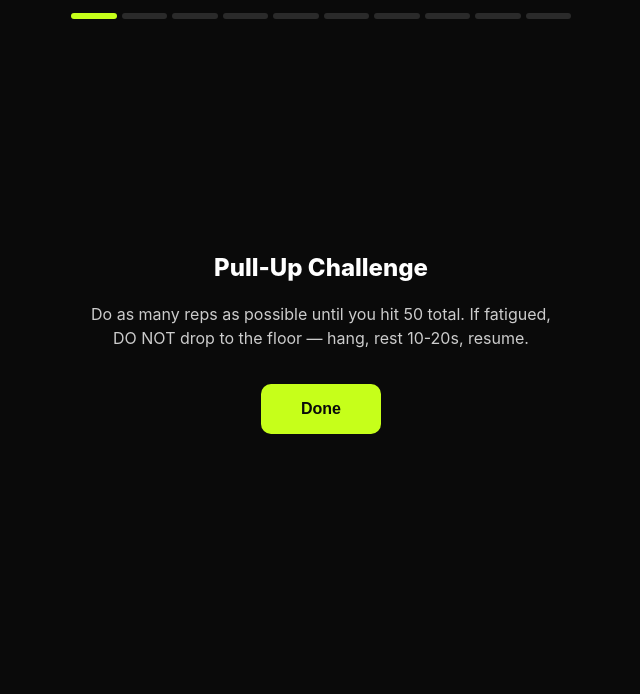
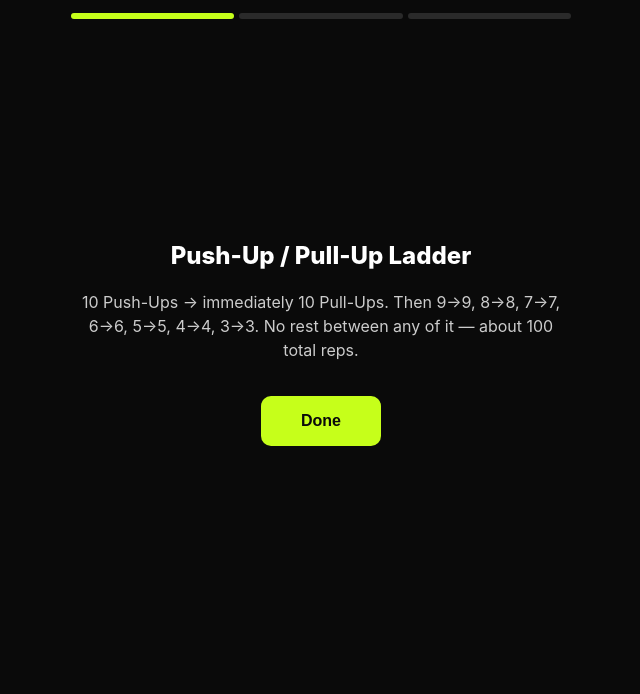
Before and after one commit to Abdula2307/Barbellion, a plain HTML site: page day1.html in a window 1280 px wide. Shown: the part 106-800 px from the top of the page, without its empty margins (319-959 px from the left). Drawn offline with Linux system fonts and the light colour scheme; sample sign-in values are in the browser's storage.

Commit message:
Update day1.html

```diff
--- a/day1.html
+++ b/day1.html
@@ -34,16 +34,9 @@
     const headers = { 'Content-Type': 'application/json', Authorization: `Bearer ${token}` };
 
     const RAW_SETS = [
-      { label: 'Pull-Up Challenge', instructions: 'Do as many reps as possible until you hit 50 total. If fatigued, DO NOT drop to the floor — hang, rest 10-20s, resume.' },
-      { label: 'Push-Ups', instructions: 'Push-ups to absolute failure. Set 1 of 2.' },
-      { label: 'Push-Ups', instructions: 'Push-ups to absolute failure. Set 2 of 2.' },
-      { label: 'Arm Superset', instructions: '30 Hammer Curls straight into 30 Skull Crushers, repeated 3 times. No rest between movements.' },
-      { label: 'Leg Circuit', instructions: 'Lunges → Squats → Calf Raises → Single-Leg Calf Raises, straight through. Set 1 of 2.' },
-      { label: 'Leg Circuit', instructions: 'Lunges → Squats → Calf Raises → Single-Leg Calf Raises, straight through. Set 2 of 2.' },
-      { label: 'Forearm Finisher', instructions: 'Wrist Extensions → Flexions → Rotations, straight through. Set 1 of 2.' },
-      { label: 'Forearm Finisher', instructions: 'Wrist Extensions → Flexions → Rotations, straight through. Set 2 of 2.' },
-      { label: 'Ab Superset', instructions: 'Hanging Leg Raises → Bicycle Crunches → Plank Hold → Russian Twists. Set 1 of 2.' },
-      { label: 'Ab Superset', instructions: 'Hanging Leg Raises → Bicycle Crunches → Plank Hold → Russian Twists. Set 2 of 2.' },
+      { label: 'Push-Up / Pull-Up Ladder', instructions: '10 Push-Ups → immediately 10 Pull-Ups. Then 9→9, 8→8, 7→7, 6→6, 5→5, 4→4, 3→3. No rest between any of it — about 100 total reps.' },
+      { label: 'Legs Circuit', instructions: '30 Squats → Calf Raises (max reps). Repeat this pair 3 times straight through, no rest between rounds.' },
+      { label: 'Core Circuit', instructions: '25 Leg Raises → 40 Mountain Climbers → 1 Minute Plank Hold. Repeat this whole circuit 3 times, no rest.' },
     ];
 
     const SLIDES = [];
```
